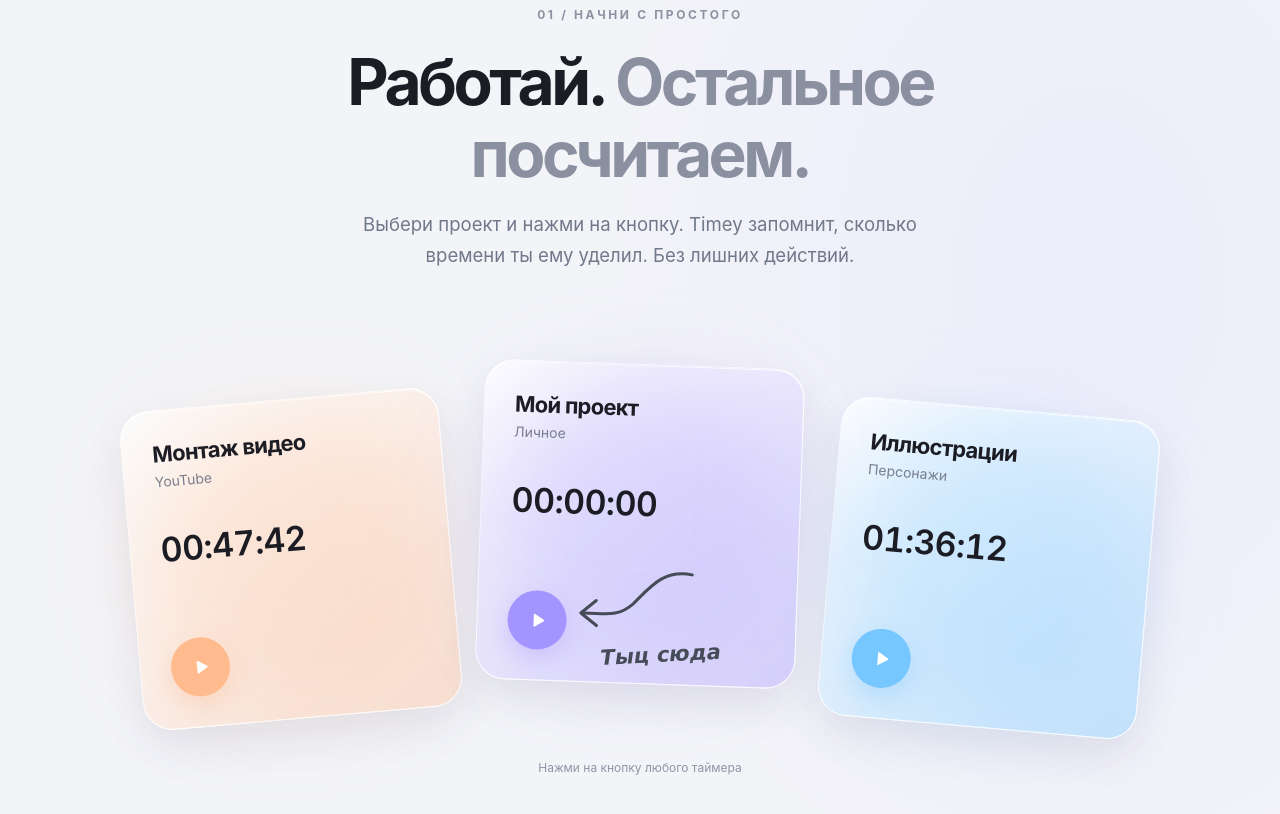
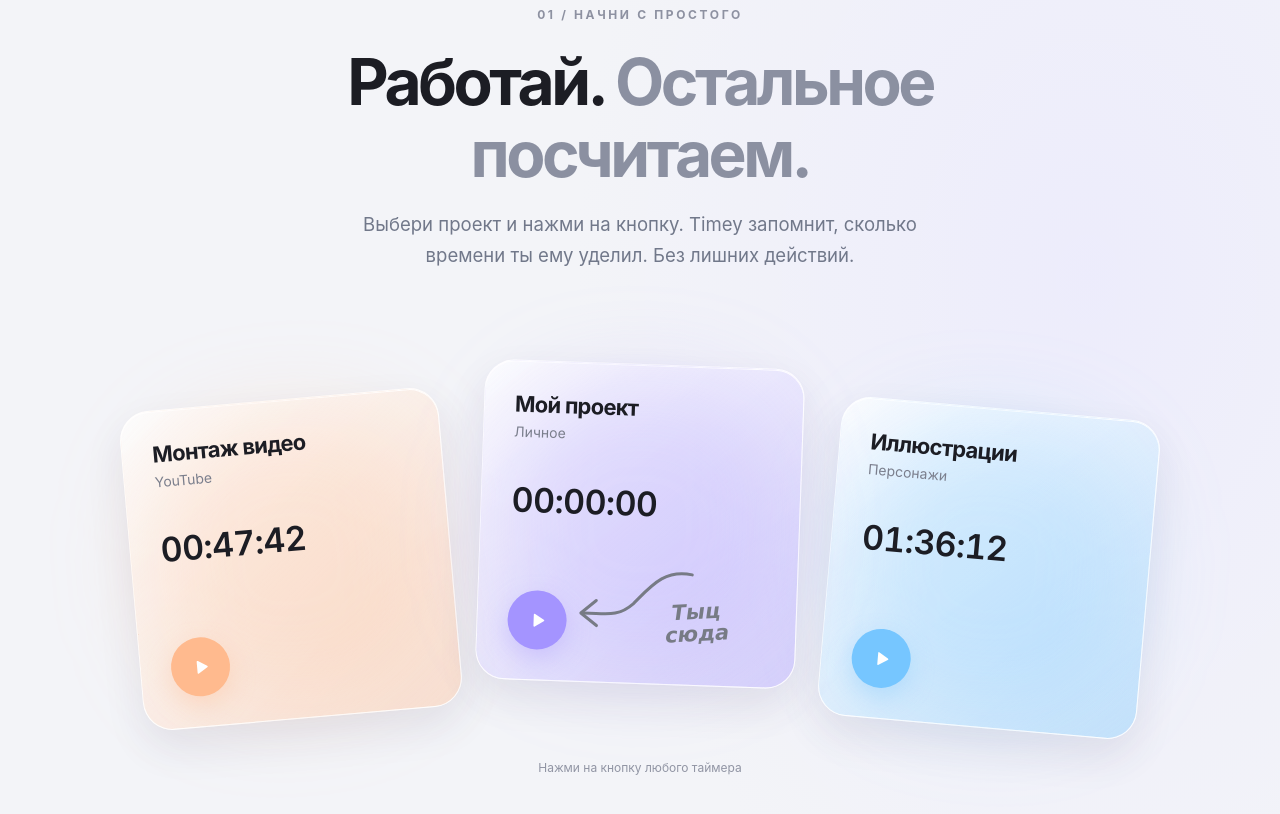
Before and after one commit to MarkKab/timey-landing, a plain HTML site: page index.html in a window 1280 px wide. Shown: the part 895-1709 px from the top of the page. Drawn offline with Linux system fonts and the light colour scheme.

Commit message:
Place two-line handwritten note under arrow tail and use soft gray

```diff
--- a/index.html
+++ b/index.html
@@ -76,11 +76,11 @@
 .how-toggle.is-running{background:#E05555;box-shadow:0 9px 24px rgba(224,85,85,.26)}
 .how-control-group{position:relative;margin-top:auto;width:max-content}
 .how-control-group .how-toggle{margin-top:0}
-.how-hand-note{position:absolute;z-index:3;pointer-events:none;left:calc(100% + 7px);top:-30px;width:140px;height:118px;color:#454B57;transform:none}
+.how-hand-note{position:absolute;z-index:3;pointer-events:none;left:calc(100% + 7px);top:-30px;width:170px;height:126px;color:#777B85;transform:none}
 .how-hand-note svg{display:block;position:absolute;left:0;top:0;width:125px;height:80px;overflow:visible}
-.how-hand-note span{position:absolute;left:28px;top:80px;font-family:"Segoe Print","Comic Sans MS",cursive;font-style:italic;font-weight:700;font-size:21px;line-height:1;white-space:nowrap;transform:rotate(-5deg)}
+.how-hand-note span{position:absolute;left:91px;top:35px;font-family:"Segoe Print","Comic Sans MS",cursive;font-style:italic;font-weight:700;font-size:21px;line-height:1.05;white-space:normal;transform:rotate(-5deg);text-align:center}
 .how-accessible-status{text-align:center;color:#9195a4;font-size:12px;margin:21px 0 0}
-@media(max-width:900px){.how-section{padding:65px 5px 80px}.how-display{min-height:310px;gap:12px}.how-heading{margin-bottom:40px}.how-timer-card{width:30%;flex:0 1 30%;padding:clamp(12px,2vw,20px)}.how-big-time{font-size:clamp(17px,2.8vw,26px);margin-top:22px}.how-toggle{width:clamp(34px,5vw,47px);height:clamp(34px,5vw,47px)}.how-hand-note{transform:scale(.7) rotate(-8deg);transform-origin:bottom left}}
+@media(max-width:900px){.how-section{padding:65px 5px 80px}.how-display{min-height:310px;gap:12px}.how-heading{margin-bottom:40px}.how-timer-card{width:30%;flex:0 1 30%;padding:clamp(12px,2vw,20px)}.how-big-time{font-size:clamp(17px,2.8vw,26px);margin-top:22px}.how-toggle{width:clamp(34px,5vw,47px);height:clamp(34px,5vw,47px)}.how-hand-note{transform:scale(.7);transform-origin:top left}}
 @media(max-width:600px){.how-section{padding:60px 5px 70px}.how-heading h2{font-size:clamp(36px,9vw,50px)}.how-display{display:grid;grid-template-columns:repeat(2,minmax(0,1fr));gap:16px;min-height:0;padding:6px 5px 30px}.how-timer-card{width:100%;max-width:260px;flex:none;padding:clamp(13px,4vw,20px);border-radius:22px;justify-self:center}.how-card-peach{grid-column:1;grid-row:1;transform:rotate(-4deg)}.how-card-blue{grid-column:2;grid-row:1;transform:rotate(4deg)}.how-card-lavender{grid-column:1/3;grid-row:2;width:min(65%,260px);transform:rotate(2deg);margin-top:12px}.how-card-top h3{font-size:clamp(13px,3.5vw,19px)}.how-project-category{font-size:clamp(10px,2.6vw,13px)}.how-big-time{font-size:clamp(17px,4.2vw,25px);margin-top:clamp(13px,4vw,24px)}.how-toggle{width:clamp(33px,10vw,48px);height:clamp(33px,10vw,48px)}.how-hand-note{transform:scale(.78);transform-origin:top left;left:calc(100% + 3px);top:-22px}}
 @media(max-width:360px){.how-display{gap:10px}.how-timer-card{padding:11px}.how-card-top h3{font-size:12px}.how-big-time{font-size:15px}.how-toggle{width:32px;height:32px}.how-hand-note{transform:scale(.65);transform-origin:top left;left:calc(100% + 3px);top:-16px}}
 @media(prefers-reduced-motion:reduce){.how-timer-card,.how-toggle{transition:none}}
@@ -99,7 +99,7 @@
       <div class="how-card-top"><h3>Мой проект</h3><span class="how-project-category">Личное</span></div>
       <div class="how-big-time">00:00:00</div>
       <div class="how-control-group"><button class="how-toggle" type="button" aria-label="Запустить таймер Мой проект"></button>
-      <div class="how-hand-note" aria-hidden="true"><svg viewBox="0 0 125 80" fill="none"><path d="M117 9C89 4 76 22 59 40C43 55 30 50 8 51" stroke="currentColor" stroke-width="3" stroke-linecap="round" stroke-linejoin="round"/><path d="M22 38L7 51L23 63" stroke="currentColor" stroke-width="3" stroke-linecap="round" stroke-linejoin="round"/></svg><span>Тыц сюда</span></div></div>
+      <div class="how-hand-note" aria-hidden="true"><svg viewBox="0 0 125 80" fill="none"><path d="M117 9C89 4 76 22 59 40C43 55 30 50 8 51" stroke="currentColor" stroke-width="3" stroke-linecap="round" stroke-linejoin="round"/><path d="M22 38L7 51L23 63" stroke="currentColor" stroke-width="3" stroke-linecap="round" stroke-linejoin="round"/></svg><span>Тыц<br>сюда</span></div></div>
     </article>
     <article class="how-timer-card how-card-blue" data-start="5772">
       <div class="how-card-top"><h3>Иллюстрации</h3><span class="how-project-category">Персонажи</span></div>
```
